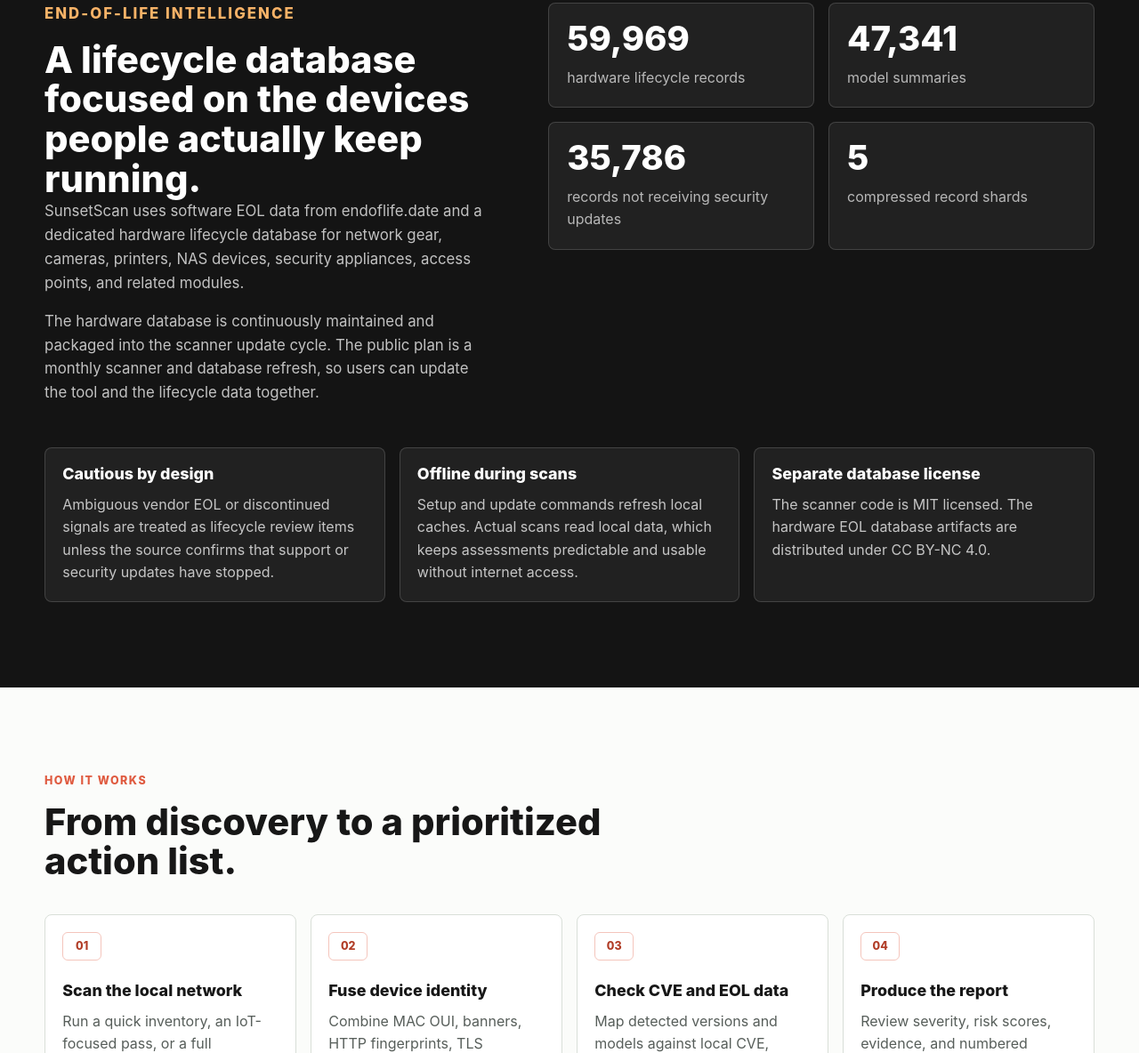
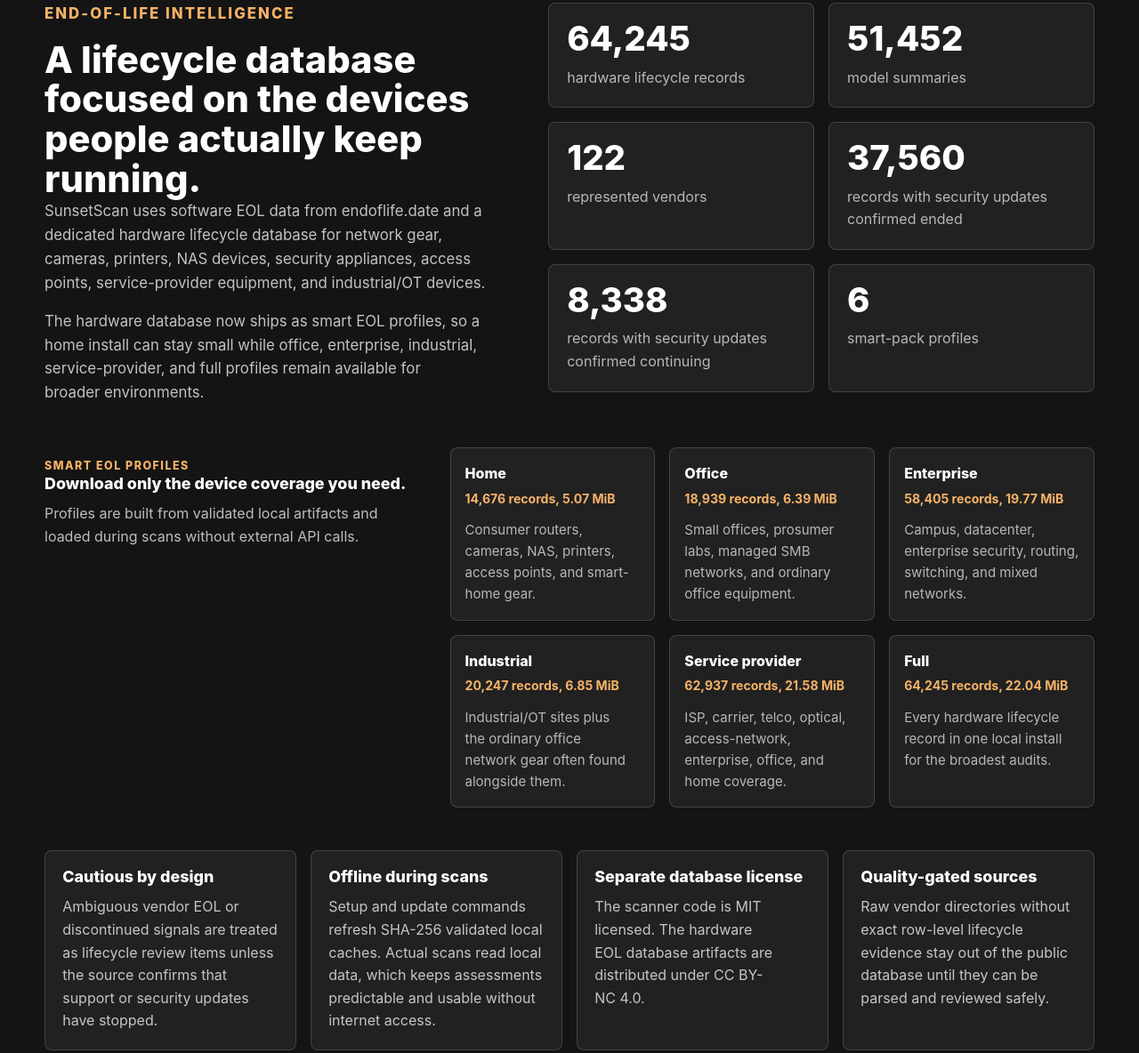
Before and after one commit to NoCoderRandom/site-publish, a plain HTML site: page index.html in a window 1280 px wide. Shown: the part 1826-3010 px from the top of the page at 89% size. Drawn offline with Linux system fonts and the light colour scheme.

Commit message:
Update hardware EOL website stats

```diff
--- a/index.html
+++ b/index.html
@@ -157,30 +157,81 @@
             <p class="eyebrow">End-of-life intelligence</p>
             <h2 id="database-title">A lifecycle database focused on the devices people actually keep running.</h2>
             <p>
-              SunsetScan uses software EOL data from endoflife.date and a dedicated hardware lifecycle database for network gear, cameras, printers, NAS devices, security appliances, access points, and related modules.
+              SunsetScan uses software EOL data from endoflife.date and a dedicated hardware lifecycle database for network gear, cameras, printers, NAS devices, security appliances, access points, service-provider equipment, and industrial/OT devices.
             </p>
             <p>
-              The hardware database is continuously maintained and packaged into the scanner update cycle. The public plan is a monthly scanner and database refresh, so users can update the tool and the lifecycle data together.
+              The hardware database now ships as smart EOL profiles, so a home install can stay small while office, enterprise, industrial, service-provider, and full profiles remain available for broader environments.
             </p>
           </div>
 
           <div class="metric-grid" aria-label="Current hardware EOL database snapshot">
             <div class="metric-card">
-              <span class="metric-value">59,969</span>
+              <span class="metric-value">64,245</span>
               <span class="metric-label">hardware lifecycle records</span>
             </div>
             <div class="metric-card">
-              <span class="metric-value">47,341</span>
+              <span class="metric-value">51,452</span>
               <span class="metric-label">model summaries</span>
             </div>
             <div class="metric-card">
-              <span class="metric-value">35,786</span>
-              <span class="metric-label">records not receiving security updates</span>
+              <span class="metric-value">122</span>
+              <span class="metric-label">represented vendors</span>
             </div>
             <div class="metric-card">
-              <span class="metric-value">5</span>
-              <span class="metric-label">compressed record shards</span>
+              <span class="metric-value">37,560</span>
+              <span class="metric-label">records with security updates confirmed ended</span>
             </div>
+            <div class="metric-card">
+              <span class="metric-value">8,338</span>
+              <span class="metric-label">records with security updates confirmed continuing</span>
+            </div>
+            <div class="metric-card">
+              <span class="metric-value">6</span>
+              <span class="metric-label">smart-pack profiles</span>
+            </div>
+          </div>
+        </div>
+
+        <div class="container smart-pack-layout" aria-labelledby="smart-pack-title">
+          <div class="smart-pack-copy">
+            <p class="eyebrow">Smart EOL profiles</p>
+            <h3 id="smart-pack-title">Download only the device coverage you need.</h3>
+            <p>
+              Profiles are built from validated local artifacts and loaded during scans without external API calls.
+            </p>
+          </div>
+
+          <div class="profile-grid" aria-label="Hardware EOL smart-pack profiles">
+            <article class="profile-card">
+              <span class="profile-name">Home</span>
+              <span class="profile-stats">14,676 records, 5.07 MiB</span>
+              <p>Consumer routers, cameras, NAS, printers, access points, and smart-home gear.</p>
+            </article>
+            <article class="profile-card">
+              <span class="profile-name">Office</span>
+              <span class="profile-stats">18,939 records, 6.39 MiB</span>
+              <p>Small offices, prosumer labs, managed SMB networks, and ordinary office equipment.</p>
+            </article>
+            <article class="profile-card">
+              <span class="profile-name">Enterprise</span>
+              <span class="profile-stats">58,405 records, 19.77 MiB</span>
+              <p>Campus, datacenter, enterprise security, routing, switching, and mixed networks.</p>
+            </article>
+            <article class="profile-card">
+              <span class="profile-name">Industrial</span>
+              <span class="profile-stats">20,247 records, 6.85 MiB</span>
+              <p>Industrial/OT sites plus the ordinary office network gear often found alongside them.</p>
+            </article>
+            <article class="profile-card">
+              <span class="profile-name">Service provider</span>
+              <span class="profile-stats">62,937 records, 21.58 MiB</span>
+              <p>ISP, carrier, telco, optical, access-network, enterprise, office, and home coverage.</p>
+            </article>
+            <article class="profile-card">
+              <span class="profile-name">Full</span>
+              <span class="profile-stats">64,245 records, 22.04 MiB</span>
+              <p>Every hardware lifecycle record in one local install for the broadest audits.</p>
+            </article>
           </div>
         </div>
 
@@ -191,11 +242,15 @@
           </article>
           <article>
             <h3>Offline during scans</h3>
-            <p>Setup and update commands refresh local caches. Actual scans read local data, which keeps assessments predictable and usable without internet access.</p>
+            <p>Setup and update commands refresh SHA-256 validated local caches. Actual scans read local data, which keeps assessments predictable and usable without internet access.</p>
           </article>
           <article>
             <h3>Separate database license</h3>
             <p>The scanner code is MIT licensed. The hardware EOL database artifacts are distributed under CC BY-NC 4.0.</p>
+          </article>
+          <article>
+            <h3>Quality-gated sources</h3>
+            <p>Raw vendor directories without exact row-level lifecycle evidence stay out of the public database until they can be parsed and reviewed safely.</p>
           </article>
         </div>
       </section>
--- a/sitemap.xml
+++ b/sitemap.xml
@@ -2,7 +2,7 @@
 <urlset xmlns="http://www.sitemaps.org/schemas/sitemap/0.9">
   <url>
     <loc>https://www.sunsetscan.com/</loc>
-    <lastmod>2026-05-12</lastmod>
+    <lastmod>2026-05-15</lastmod>
     <changefreq>monthly</changefreq>
     <priority>1.0</priority>
   </url>
--- a/styles.css
+++ b/styles.css
@@ -476,9 +476,59 @@
   color: rgba(255, 255, 255, 0.68);
 }
 
+.smart-pack-layout {
+  display: grid;
+  grid-template-columns: minmax(0, 0.72fr) minmax(0, 1.28fr);
+  gap: 3rem;
+  align-items: start;
+  margin-top: 3rem;
+}
+
+.smart-pack-copy p {
+  margin: 0.75rem 0 0;
+  color: rgba(255, 255, 255, 0.72);
+}
+
+.profile-grid {
+  display: grid;
+  grid-template-columns: repeat(3, minmax(0, 1fr));
+  gap: 1rem;
+}
+
+.profile-card {
+  min-height: 178px;
+  padding: 1rem;
+  border: 1px solid rgba(255, 255, 255, 0.15);
+  border-radius: 8px;
+  background: rgba(255, 255, 255, 0.06);
+}
+
+.profile-name,
+.profile-stats {
+  display: block;
+}
+
+.profile-name {
+  color: #fff;
+  font-weight: 780;
+}
+
+.profile-stats {
+  margin-top: 0.25rem;
+  color: #f7b267;
+  font-size: 0.88rem;
+  font-weight: 720;
+}
+
+.profile-card p {
+  margin: 0.75rem 0 0;
+  color: rgba(255, 255, 255, 0.68);
+  font-size: 0.94rem;
+}
+
 .database-notes {
   display: grid;
-  grid-template-columns: repeat(3, minmax(0, 1fr));
+  grid-template-columns: repeat(4, minmax(0, 1fr));
   gap: 1rem;
   margin-top: 3rem;
 }
@@ -722,7 +772,8 @@
   }
 
   .feature-grid,
-  .workflow-list {
+  .workflow-list,
+  .database-notes {
     grid-template-columns: repeat(2, minmax(0, 1fr));
   }
 
@@ -730,9 +781,14 @@
   .database-layout,
   .report-layout,
   .install-layout,
-  .open-source-layout {
+  .open-source-layout,
+  .smart-pack-layout {
     grid-template-columns: 1fr;
     gap: 2rem;
+  }
+
+  .profile-grid {
+    grid-template-columns: repeat(2, minmax(0, 1fr));
   }
 }
 
@@ -807,6 +863,7 @@
   .hero-facts,
   .metric-grid,
   .database-notes,
+  .profile-grid,
   .feature-grid,
   .workflow-list {
     grid-template-columns: 1fr;
```
